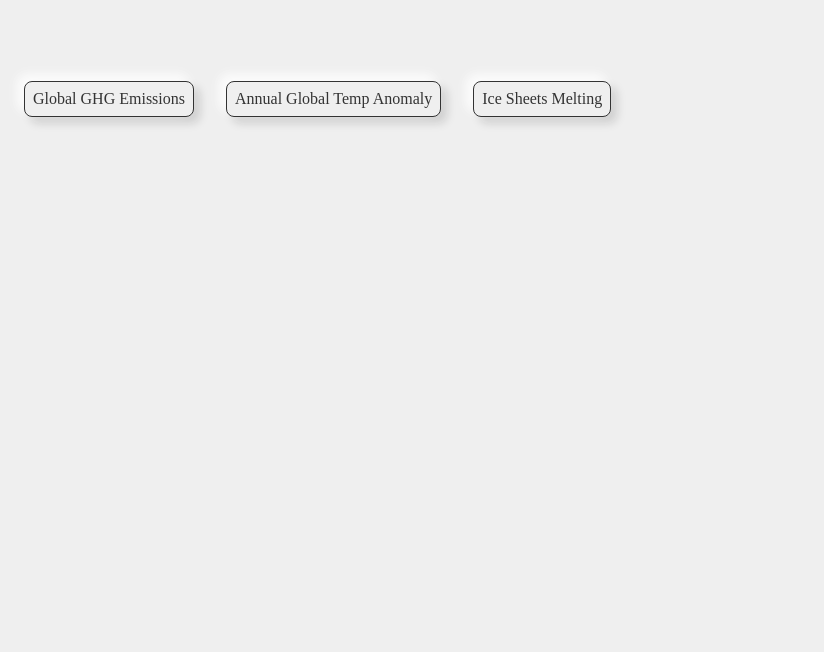
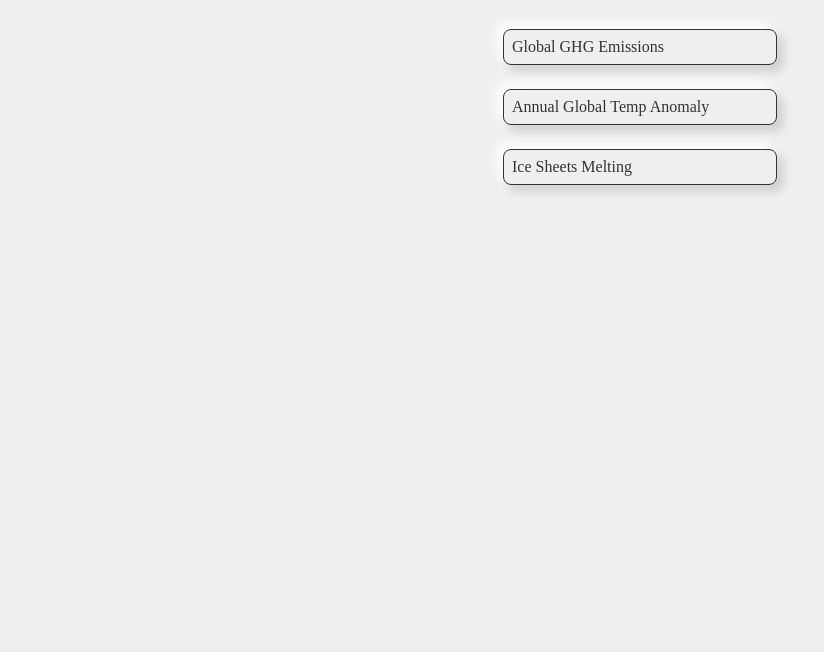
Before and after one commit to gauravpatil123/adv-projects-in-visualization, a plain HTML site: page index.html in a window 1280 px wide. Shown: the part 148-800 px from the top of the page, without its empty margins (0-824 px from the left). Drawn offline with nearby package versions, Linux system fonts and the light colour scheme.

Commit message:
updated link items in column

```diff
--- a/stylesheets/index.css
+++ b/stylesheets/index.css
@@ -3,20 +3,21 @@ body {
 }
 
 .title {
-    margin-block: 3em;
+    margin-block: 2em;
     text-align: center;
     font-size: 2em;
 }
 
 .links-container {
     display: flex;
-    flex-direction: row;
-    justify-content: flex-start;
+    flex-direction: column;
     margin-block: auto;
 }
 
 .link-item {
-    margin-inline: 1em;
+    width: 20lvw;
+    margin-inline: auto;
+    margin-block: 0.75em;
     border: 0.08em solid #333333;
     padding: 0.5em;
     border-radius: 0.5rem;
```
